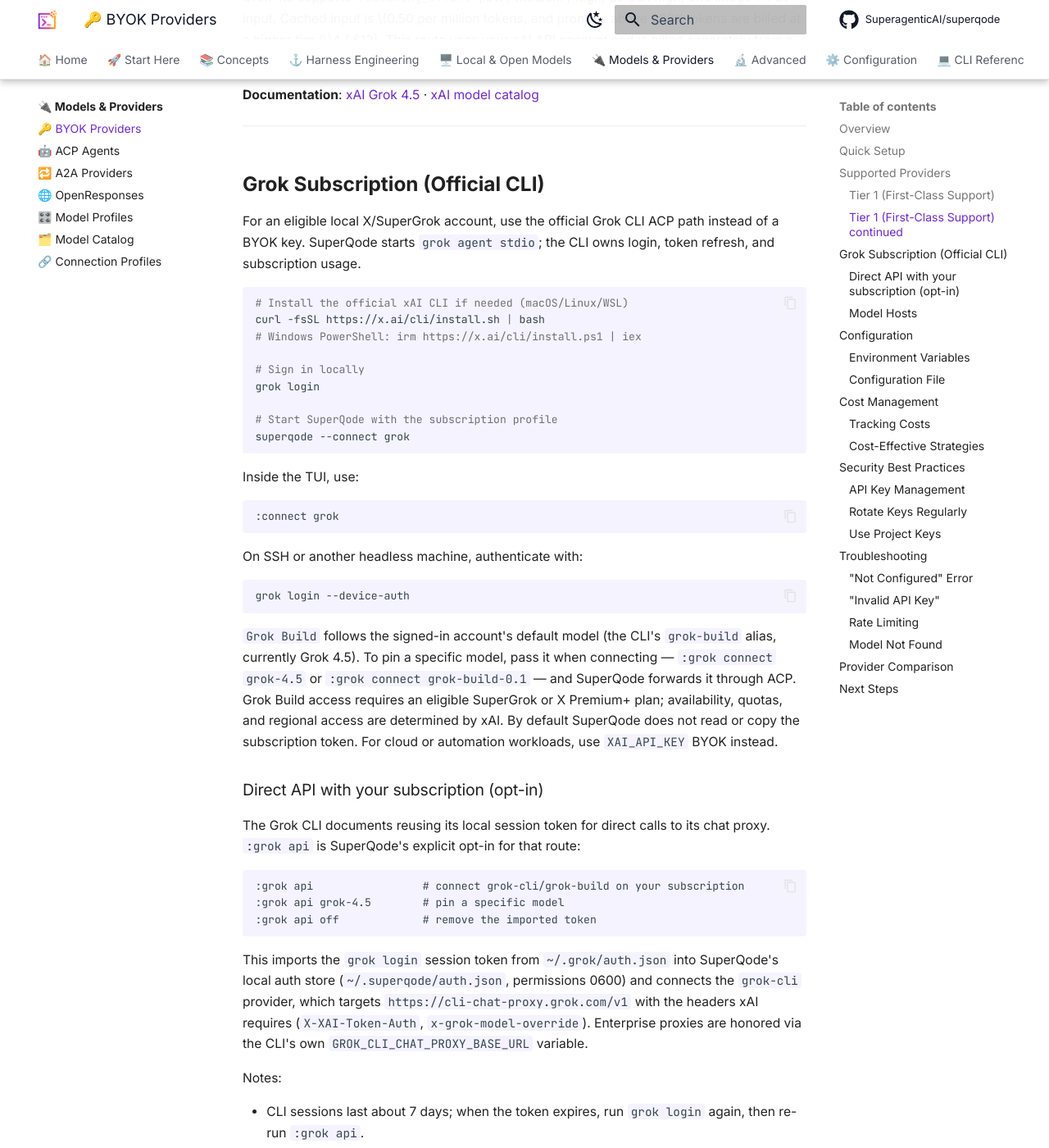
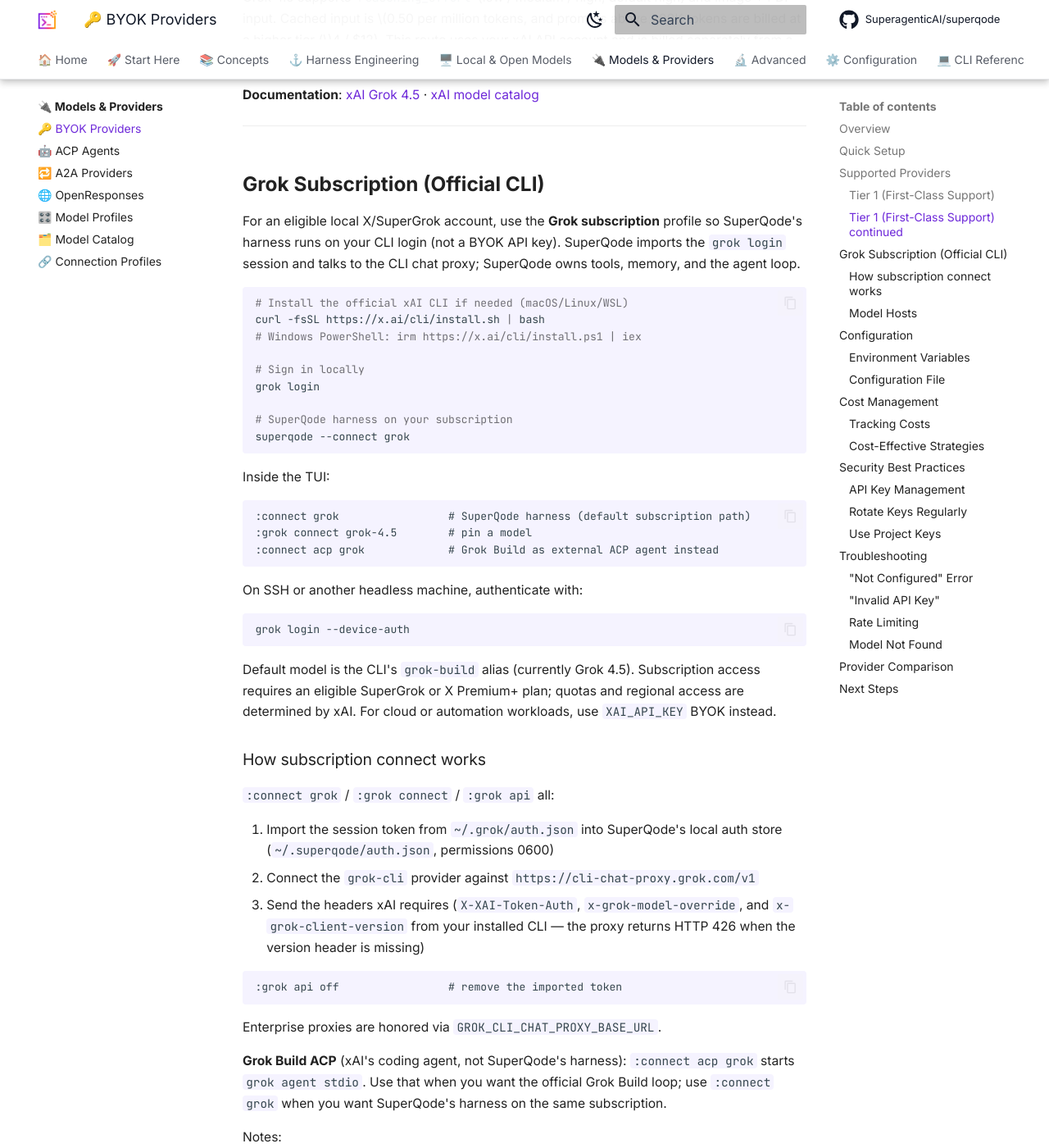
Before and after one commit to SuperagenticAI/superqode, an MkDocs documentation site: the page built from docs/providers/byok.md, in a window 1280 px wide and 1400 px high, scrolled down 3399 px. Shown: the whole window at 82% size. Built offline with MkDocs 1.6.1 and Material for MkDocs 9.7.7, drawn with Linux system fonts in a browser that asks for light colours; comment, search, counter and statistics services are not loaded.

Commit message:
Add Grok 45 support

````diff
--- a/docs/providers/byok.md
+++ b/docs/providers/byok.md
@@ -135,9 +135,10 @@
 
 ## Grok Subscription (Official CLI)
 
-For an eligible local X/SuperGrok account, use the official Grok CLI ACP path
-instead of a BYOK key. SuperQode starts `grok agent stdio`; the CLI owns login,
-token refresh, and subscription usage.
+For an eligible local X/SuperGrok account, use the **Grok subscription** profile
+so SuperQode's harness runs on your CLI login (not a BYOK API key). SuperQode
+imports the `grok login` session and talks to the CLI chat proxy; SuperQode
+owns tools, memory, and the agent loop.
 
 ```bash
 # Install the official xAI CLI if needed (macOS/Linux/WSL)
@@ -147,14 +148,16 @@
 # Sign in locally
 grok login
 
-# Start SuperQode with the subscription profile
+# SuperQode harness on your subscription
 superqode --connect grok
 ```
 
-Inside the TUI, use:
+Inside the TUI:
 
 ```text
-:connect grok
+:connect grok                 # SuperQode harness (default subscription path)
+:grok connect grok-4.5        # pin a model
+:connect acp grok             # Grok Build as external ACP agent instead
 ```
 
 On SSH or another headless machine, authenticate with:
@@ -163,36 +166,37 @@
 grok login --device-auth
 ```
 
-`Grok Build` follows the signed-in account's default model (the CLI's
-`grok-build` alias, currently Grok 4.5). To pin a specific model, pass it when
-connecting — `:grok connect grok-4.5` or `:grok connect grok-build-0.1` — and
-SuperQode forwards it through ACP. Grok Build access requires an eligible
-SuperGrok or X Premium+ plan; availability, quotas, and regional access are
-determined by xAI. By default SuperQode does not read or copy the subscription
-token. For cloud or automation workloads, use `XAI_API_KEY` BYOK instead.
+Default model is the CLI's `grok-build` alias (currently Grok 4.5). Subscription
+access requires an eligible SuperGrok or X Premium+ plan; quotas and regional
+access are determined by xAI. For cloud or automation workloads, use
+`XAI_API_KEY` BYOK instead.
 
-### Direct API with your subscription (opt-in)
+### How subscription connect works
 
-The Grok CLI documents reusing its local session token for direct calls to its
-chat proxy. `:grok api` is SuperQode's explicit opt-in for that route:
+`:connect grok` / `:grok connect` / `:grok api` all:
+
+1. Import the session token from `~/.grok/auth.json` into SuperQode's local auth
+   store (`~/.superqode/auth.json`, permissions 0600)
+2. Connect the `grok-cli` provider against `https://cli-chat-proxy.grok.com/v1`
+3. Send the headers xAI requires (`X-XAI-Token-Auth`, `x-grok-model-override`,
+   and `x-grok-client-version` from your installed CLI — the proxy returns
+   HTTP 426 when the version header is missing)
 
 ```text
-:grok api                 # connect grok-cli/grok-build on your subscription
-:grok api grok-4.5        # pin a specific model
-:grok api off             # remove the imported token
+:grok api off                 # remove the imported token
 ```
 
-This imports the `grok login` session token from `~/.grok/auth.json` into
-SuperQode's local auth store (`~/.superqode/auth.json`, permissions 0600) and
-connects the `grok-cli` provider, which targets
-`https://cli-chat-proxy.grok.com/v1` with the headers xAI requires
-(`X-XAI-Token-Auth`, `x-grok-model-override`). Enterprise proxies are honored
-via the CLI's own `GROK_CLI_CHAT_PROXY_BASE_URL` variable.
+Enterprise proxies are honored via `GROK_CLI_CHAT_PROXY_BASE_URL`.
+
+**Grok Build ACP** (xAI's coding agent, not SuperQode's harness): `:connect acp
+grok` starts `grok agent stdio`. Use that when you want the official Grok Build
+loop; use `:connect grok` when you want SuperQode's harness on the same
+subscription.
 
 Notes:
 
 - CLI sessions last about 7 days; when the token expires, run `grok login`
-  again, then re-run `:grok api`.
+  again, then re-run `:connect grok`.
 - Usage counts against your subscription and model eligibility is enforced by
   xAI per tier. This route is intended for interactive use — for automation or
   benchmarking, use `XAI_API_KEY` BYOK.
--- a/pyproject.toml
+++ b/pyproject.toml
@@ -1,6 +1,6 @@
 [project]
 name = "superqode"
-version = "0.2.10"
+version = "0.2.11"
 description = "SuperQode: harness engineering framework for coding agents, optimized for local and open models"
 readme = "README.md"
 license = "Apache-2.0"
--- a/src/superqode/__init__.py
+++ b/src/superqode/__init__.py
@@ -30,4 +30,4 @@
     "sidebar",
 ]
 
-__version__ = "0.2.10"
+__version__ = "0.2.11"
````
Also changed, not shown: CHANGELOG.md (+8 -0 lines), README.md (+2 -1 lines), docs/advanced/connection-profiles.md (+6 -4 lines), docs/advanced/tui.md (+9 -7 lines), docs/cli-reference/connect-commands.md (+13 -9 lines), docs/providers/acp.md (+6 -7 lines), 10 other files.
